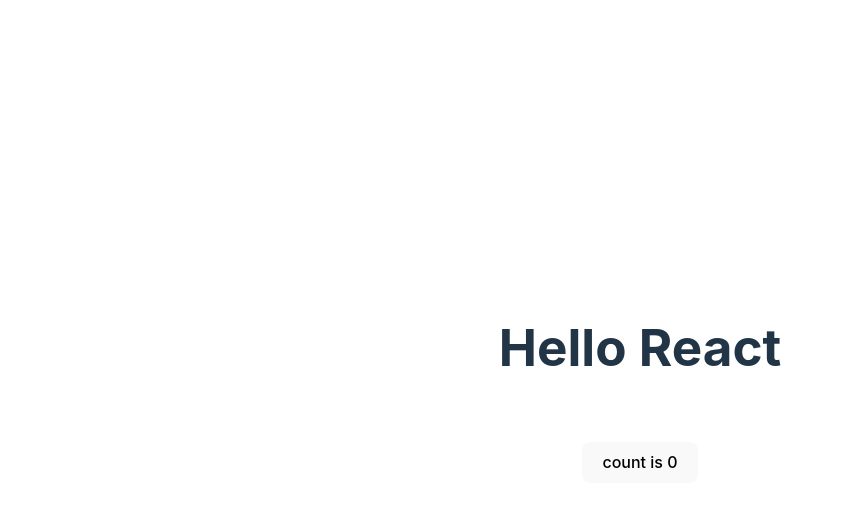
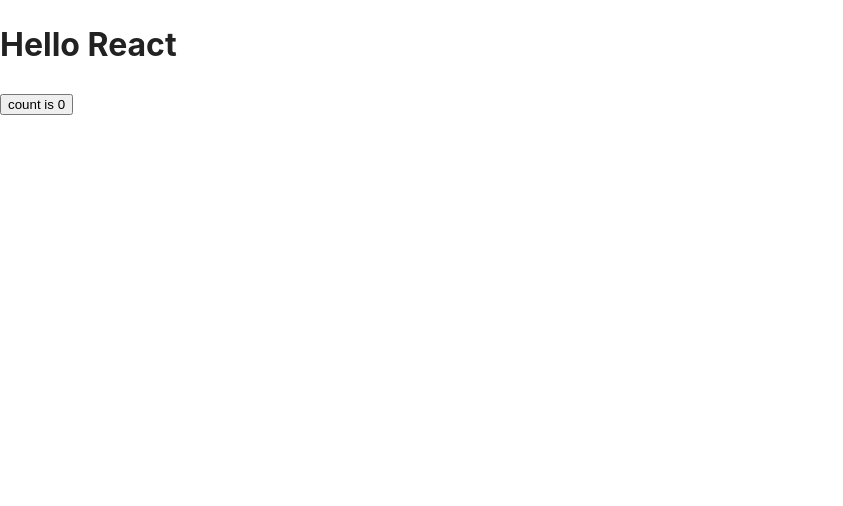
Before and after one commit to abhay150-code/Airbnb-clone, a React (Vite) app: page / in a window 1280 px wide. Shown: the top 506 px of the page, without its empty margins (0-843 px from the left). Built offline with nearby package versions, Linux system fonts and the light colour scheme.

Commit message:
style: define Airbnb brand color palette and typography

```diff
--- a/src/index.css
+++ b/src/index.css
@@ -1,79 +1,16 @@
 :root {
-  font-family: Inter, system-ui, Avenir, Helvetica, Arial, sans-serif;
+  --airbnb-red: #ff385c;
+  --airbnb-dark: #222222;
+  --airbnb-gray: #717171;
+  --airbnb-light-gray: #dddddd;
+  --airbnb-bg: #ffffff;
+
+  font-family: Circular, -apple-system, BlinkMacSystemFont, Roboto, Helvetica Neue, sans-serif;
   line-height: 1.5;
   font-weight: 400;
 
-  color-scheme: light dark;
-  color: rgba(255, 255, 255, 0.87);
-  background-color: #242424;
-
-  font-synthesis: none;
-  text-rendering: optimizeLegibility;
-  -webkit-font-smoothing: antialiased;
-  -moz-osx-font-smoothing: grayscale;
+  color-scheme: light;
+  color: var(--airbnb-dark);
+  background-color: var(--airbnb-bg);
 }
-
-body {
-  margin: 0;
-  display: flex;
-  place-items: center;
-  min-width: 320px;
-  min-height: 100vh;
-}
-
-h1 {
-  font-size: 3.2em;
-  line-height: 1.1;
-}
-
-#root {
-  max-width: 1280px;
-  margin: 0 auto;
-  padding: 2rem;
-  text-align: center;
-}
-
-.card {
-  padding: 2em;
-}
-
-button {
-  border-radius: 8px;
-  border: 1px solid transparent;
-  padding: 0.6em 1.2em;
-  font-size: 1em;
-  font-weight: 500;
-  font-family: inherit;
-  background-color: #1a1a1a;
-  cursor: pointer;
-  transition: border-color 0.25s;
-}
-button:hover {
-  border-color: #646cff;
-}
-button:focus,
-button:focus-visible {
-  outline: 4px auto -webkit-focus-ring-color;
-}
-
-@media (prefers-color-scheme: light) {
-  :root {
-    color: #213547;
-    background-color: #ffffff;
-  }
-  button {
-    background-color: #f9f9f9;
-  }
-}
-
-/* feat: enhance main App layout component */
-
-/* style: update global CSS variables */
-
-/* feat: add error boundary wrapper */
-
-/* chore: update build configuration */
-
-/* fix: adjust responsive breakpoints */
-
-/* chore: prepare application for production build */
+body { margin: 0; }
```
